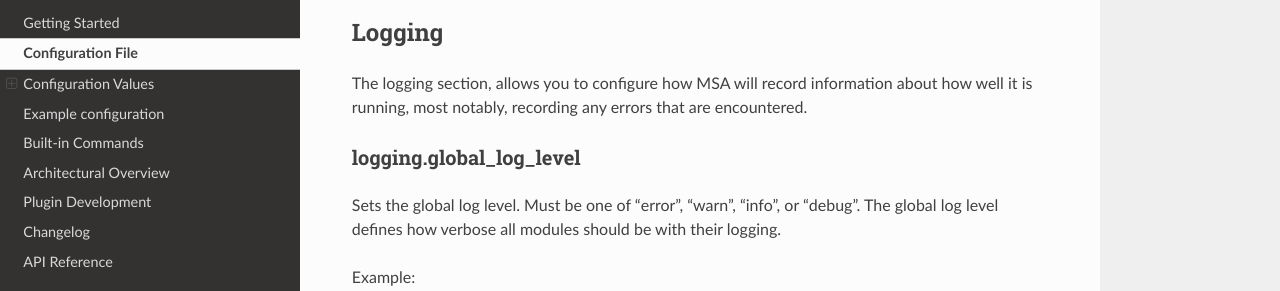
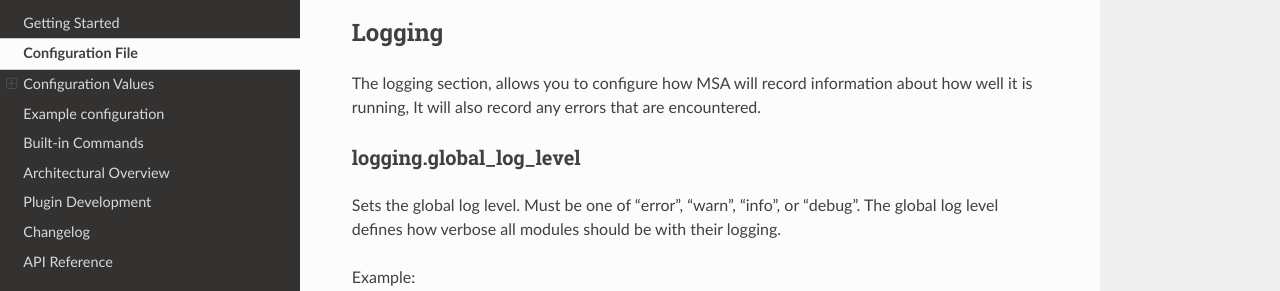
Before and after one commit to moe-serifu-circle/moe-serifu-agent, a Sphinx documentation site: the page built from python/sphinx/configuration.md, in a window 1280 px wide and 900 px high, scrolled down 1580 px. Shown: the part 184-475 px from the top of the window. Built offline with Sphinx 7.4.7 and the Read the Docs theme 2.0.0, drawn with Linux system fonts in a browser that asks for light colours; pages that are not in the unit, such as notebooks, are missing from menus.

Commit message:
Update python/sphinx/configuration.md
Co-Authored-By: jghibiki <jghibiki@users.noreply.github.com>

```diff
--- a/python/sphinx/configuration.md
+++ b/python/sphinx/configuration.md
@@ -69,7 +69,7 @@ Example:
 
 ## Logging
 The logging section, allows you to configure how MSA will record information about how well it is running,
-most notably, recording any errors that are encountered.
+It will also record any errors that are encountered.
 
 ### logging.global_log_level
 Sets the global log level. Must be one of "error", "warn", "info", or "debug". The global
```
